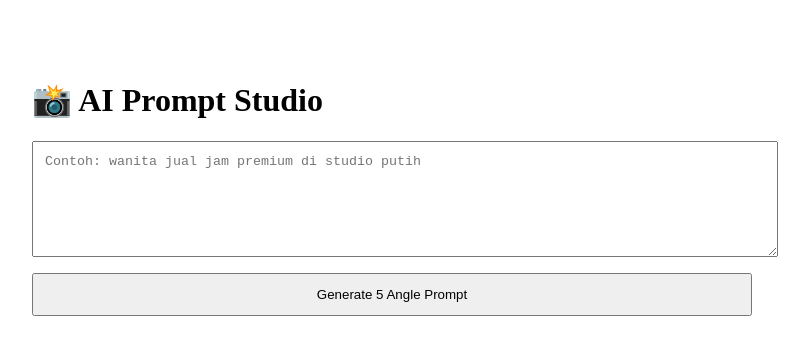
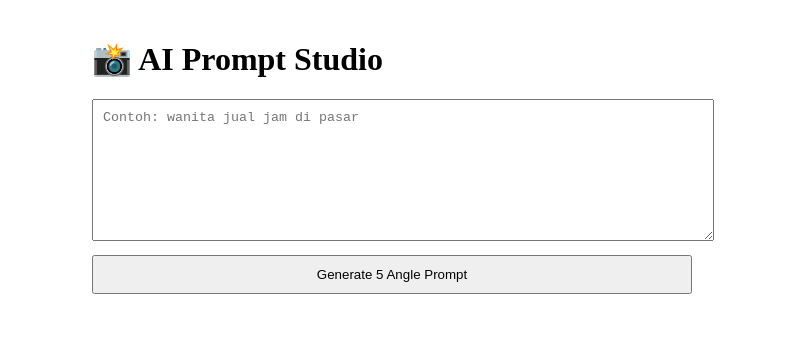
Before and after one commit to hatehero/ai-product-studio, a Next.js app: page / in a window 1280 px wide. Shown: the top 354 px of the page, without its empty margins (248-1057 px from the left). Built offline with nearby package versions, Linux system fonts and the light colour scheme.

Commit message:
Update index.tsx

```diff
--- a/pages/index.tsx
+++ b/pages/index.tsx
@@ -2,13 +2,13 @@ import { useState } from "react";
 
 export default function Home() {
   const [prompt, setPrompt] = useState("");
-  const [result, setResult] = useState("");
+  const [result, setResult] = useState<string[]>([]);
   const [error, setError] = useState("");
   const [loading, setLoading] = useState(false);
 
   const generate = async () => {
     setError("");
-    setResult("");
+    setResult([]);
 
     if (!prompt.trim()) {
       setError("Prompt kosong");
@@ -27,64 +27,51 @@ export default function Home() {
       const data = await res.json();
 
       if (!res.ok) {
-        setError(data.error || "Gagal generate");
-      } else {
-        setResult(data.result);
+        throw new Error(data.error || "API error");
       }
-    } catch {
-      setError("Tidak dapat hubungi server");
+
+      setResult(data.angles);
+    } catch (err: any) {
+      setError(err.message || "Gagal jana prompt");
     } finally {
       setLoading(false);
     }
   };
 
   return (
-    <main
-      style={{
-        maxWidth: 720,
-        margin: "40px auto",
-        padding: 20,
-        fontFamily: "serif",
-      }}
-    >
+    <main style={{ maxWidth: 600, margin: "40px auto", fontFamily: "serif" }}>
       <h1>📸 AI Prompt Studio</h1>
 
       <textarea
-        rows={6}
-        placeholder="Contoh: wanita jual jam premium di studio putih"
         value={prompt}
         onChange={(e) => setPrompt(e.target.value)}
-        style={{ width: "100%", padding: 12 }}
+        placeholder="Contoh: wanita jual jam di pasar"
+        style={{ width: "100%", height: 120, padding: 10 }}
       />
 
       <button
         onClick={generate}
         disabled={loading}
-        style={{
-          marginTop: 12,
-          padding: "12px 20px",
-          width: "100%",
-          cursor: "pointer",
-        }}
+        style={{ marginTop: 10, padding: 10, width: "100%" }}
       >
-        {loading ? "Generating..." : "Generate 5 Angle Prompt"}
+        {loading ? "Menjana..." : "Generate 5 Angle Prompt"}
       </button>
 
       {error && (
-        <p style={{ color: "red", marginTop: 16 }}>❌ {error}</p>
+        <p style={{ color: "red", marginTop: 15 }}>❌ {error}</p>
       )}
 
-      {result && (
-        <pre
-          style={{
-            marginTop: 20,
-            padding: 16,
-            background: "#f5f5f5",
-            whiteSpace: "pre-wrap",
-          }}
-        >
-{result}
-        </pre>
+      {result.length > 0 && (
+        <div style={{ marginTop: 20 }}>
+          <h3>Hasil Prompt:</h3>
+          <ol>
+            {result.map((r, i) => (
+              <li key={i} style={{ marginBottom: 10 }}>
+                {r}
+              </li>
+            ))}
+          </ol>
+        </div>
       )}
     </main>
   );
```
